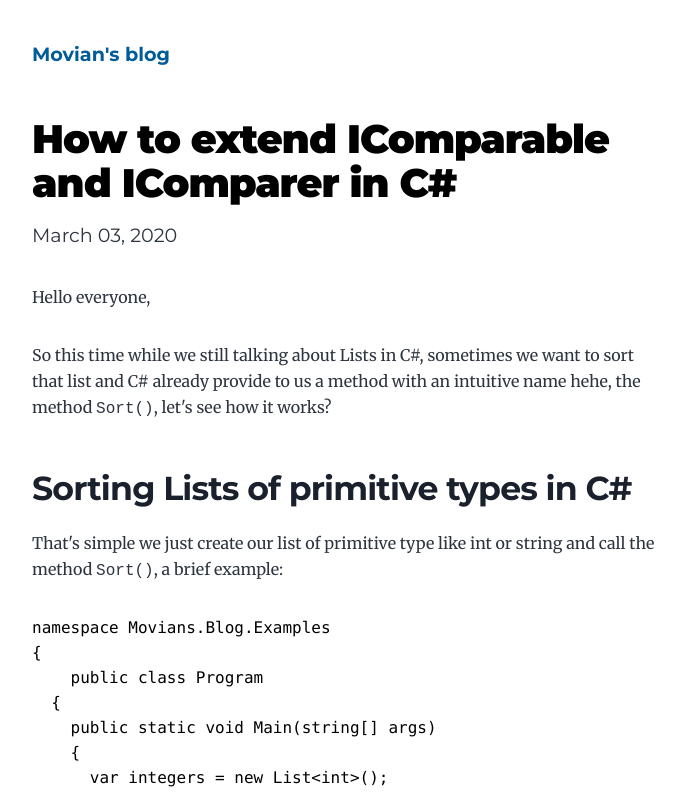
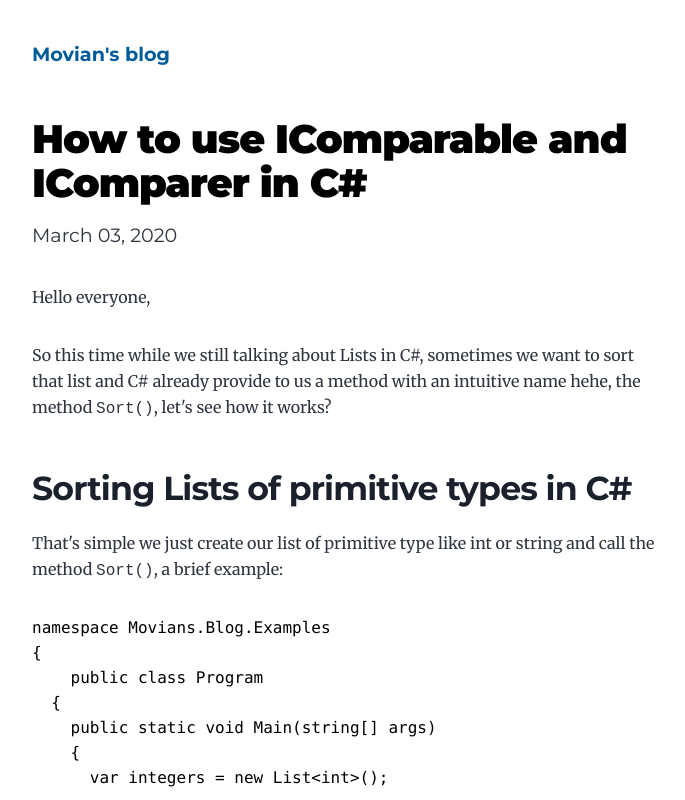
Before and after one commit to moviandev/blog, a Gatsby site: page /how-to-implement-icomparable-and-icomparer/ in a window 1280 px wide. Shown: the top 800 px of the page, without its empty margins (292-977 px from the left). Built offline with nearby package versions, Linux system fonts and the light colour scheme; Gatsby itself is replaced by a stand-in of ours; some packages are replaced by stand-ins of ours; code samples lack their colours.

Commit message:
feat(how-to-implement-icomparable-and-icomparer): fixed h1

```diff
--- a/content/blog/how-to-implement-icomparable-and-icomparer/index.md
+++ b/content/blog/how-to-implement-icomparable-and-icomparer/index.md
@@ -1,5 +1,5 @@
 ---
-title: How to extend IComparable and IComparer in C#
+title: How to use IComparable and IComparer in C#
 date: "2020-03-03T21:00:00.000Z"
 description: "Using interfaces IComparable and IComparer"
 ---
```
